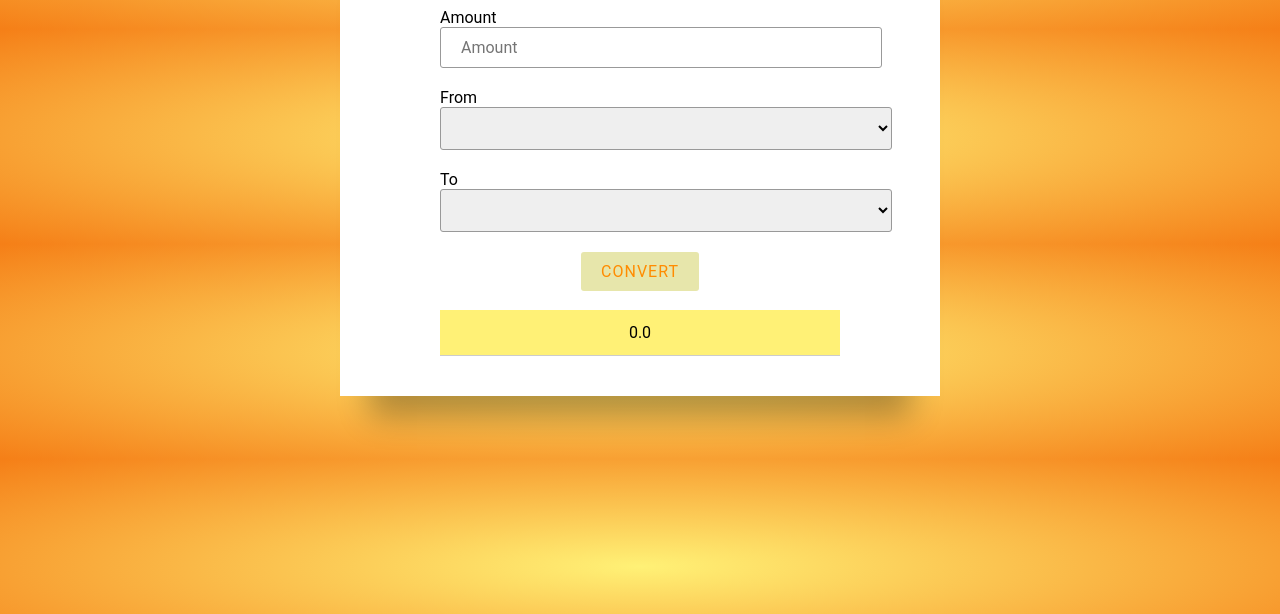
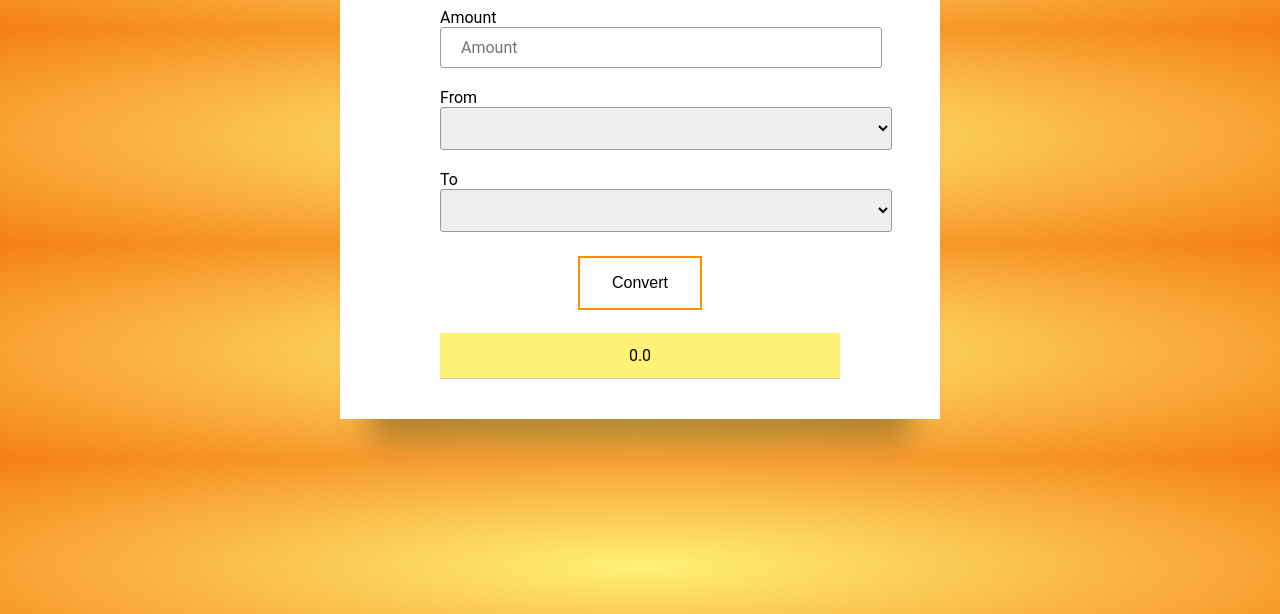
Before and after one commit to nuux14/nuuxCE.github.io, a plain HTML site: page index.html in a window 1280 px wide. Shown: the part 186-800 px from the top of the page. Drawn offline with Linux system fonts and the light colour scheme; no server answers.

Commit message:
added favicon and updated css

```diff
--- a/css/style.css
+++ b/css/style.css
@@ -40,7 +40,7 @@ width:100%
     font-weight: 300;
     font-size:24px;
 }
-.button{
+/* .button{
     padding: 10px 20px;
     background: #e7e6ab;
     color:darkorange;
@@ -49,7 +49,7 @@ width:100%
     cursor: pointer;
     border-radius:3px;
     display:inline-block;
-}
+} */
 .form-wrap{
     max-width:600px;
     margin: 50px auto;
@@ -94,3 +94,24 @@ width:100%;
 .progress{
     margin:50px;
 }
+
+.button {
+     background-color: white;
+    color: black;
+    border: 2px solid #ff8f00;
+    padding: 16px 32px;
+    text-align: center;
+    text-decoration: none;
+    display: inline-block;
+    font-size: 16px;
+    margin: 4px 2px;
+    -webkit-transition-duration: 0.4s; /* Safari */
+    transition-duration: 0.4s;
+    cursor: pointer;
+}
+
+
+.button:hover {
+    background-color: #ff8f00;
+    color: white;
+}
--- a/index.html
+++ b/index.html
@@ -39,7 +39,7 @@
 
                               </select>
                     <div class="centered">
-                    <div class="button" id="ConvBtn">Convert</div>
+                    <button class="button" id="ConvBtn">Convert</button>
                 </div>
                 <br>
                 <div class="result">
```
Also changed, not shown: favicon.ico (added).
